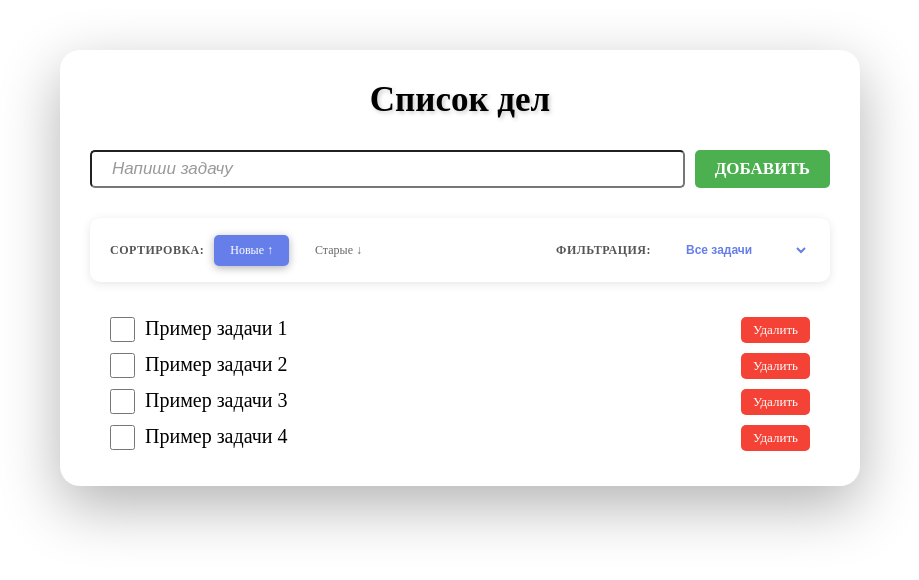
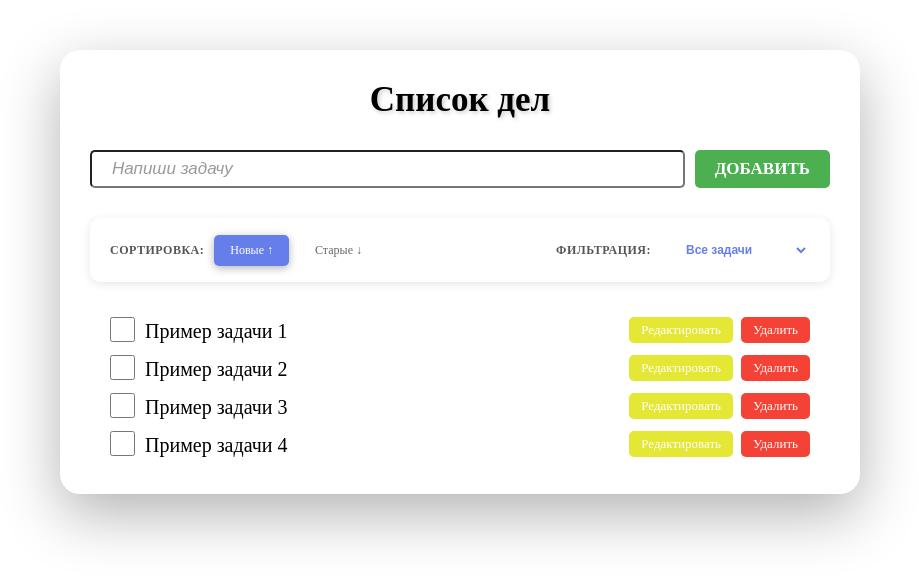
Before and after one commit to KatieSrbk/todo-by-next, a Next.js app: page / in a window 1280 px wide. Shown: the top 580 px of the page, without its empty margins (180-1099 px from the left). Built offline with nearby package versions, Linux system fonts and the light colour scheme.

Commit message:
feat: реализовать редактирование to-do

```diff
--- a/src/components/TodoList/TodoList.jsx
+++ b/src/components/TodoList/TodoList.jsx
@@ -48,12 +48,21 @@ const TodoList = () => {
     setTodos(filteredTodos);
   };
 
+  const editTodo = (id, newText) => {
+    if (newText.trim()) {
+      const updatedTodos = todos.map((todo) =>
+        todo.id === id ? { ...todo, text: newText.trim() } : todo
+      );
+      setTodos(updatedTodos);
+    }
+  };
+
   return (
     <div className={styles.wrapper}>
       <h1 className={styles.title}>Список дел</h1>
       <AddSection addTodo={addTodo} />
       <FilterGroup />
-      <TodosItems todos={todos} deleteTodo={deleteTodo} />
+      <TodosItems todos={todos} deleteTodo={deleteTodo} editTodo={editTodo} />
     </div>
   );
 };
--- a/src/components/TodosItems/index.jsx
+++ b/src/components/TodosItems/index.jsx
@@ -1,21 +1,93 @@
+import { useEffect, useRef, useState } from 'react';
 import styles from './styles.module.scss';
 
-const TodosItems = ({ todos, deleteTodo }) => {
+const TodosItems = ({ todos, deleteTodo, editTodo }) => {
+  const [editingId, setEditingId] = useState(null);
+  const [editText, setEditText] = useState('');
+  const inputRef = useRef(null);
+
+  const startEditing = (todo) => {
+    setEditingId(todo.id);
+    setEditText(todo.text);
+  };
+
+  const saveEdit = (id) => {
+    if (editText.trim()) {
+      editTodo(id, editText);
+      setEditingId(null);
+      setEditText('');
+    }
+  };
+
+  const cancelEdit = () => {
+    setEditingId(null);
+    setEditText('');
+  };
+
+  const handleKeyDown = (e, id) => {
+    if (e.key === 'Enter') {
+      saveEdit(id);
+    } else if (e.key === 'Escape') {
+      cancelEdit();
+    }
+  };
+
+  useEffect(() => {
+    if (editingId !== null && inputRef.current) {
+      inputRef.current.focus();
+    }
+  }, [editingId]);
+
   return (
     <div className={styles.todoList}>
-      {todos.map((item, index) => {
+      {todos.map((item) => {
+        const isEditing = editingId === item.id;
         return (
-          <div key={index} className={styles.todoItem}>
+          <div key={item.id} className={styles.todoItem}>
+            {isEditing ? (
+              <div className={styles.editWrapper}>
+                <input
+                  ref={inputRef}
+                  type='text'
+                  value={editText}
+                  onChange={(e) => setEditText(e.target.value)}
+                  onKeyDown={(e) => handleKeyDown(e, item.id)}
+                  className={styles.editInput}
+                />
+                <div className={styles.editButtons}>
+                  <button
+                    className={styles.saveButton}
+                    onClick={() => saveEdit(item.id)}
+                  >
+                    💾 Сохранить
+                  </button>
+                  <button className={styles.cancelButton} onClick={cancelEdit}>
+                    ✖ Отмена
+                  </button>
+                </div>
+              </div>
+            ) : (
+              <>
                 <div className={styles.todoWrapper}>
                   <input className={styles.todoCheckbox} type='checkbox' />
                   <span className={styles.todoText}>{item.text}</span>
                 </div>
+                <div className={styles.actionButtons}>
+                  <button
+                    className={styles.editButton}
+                    onClick={() => startEditing(item)}
+                  >
+                    Редактировать
+                  </button>
                   <button
                     className={styles.deleteButton}
                     onClick={() => deleteTodo(item.id)}
                   >
                     Удалить
                   </button>
+                </div>
+              </>
+            )}
           </div>
         );
       })}
--- a/src/components/TodosItems/styles.module.scss
+++ b/src/components/TodosItems/styles.module.scss
@@ -8,11 +8,14 @@
   justify-content: space-between;
   padding: 5px 20px;
   gap: 15px;
+  align-items: flex-start;
 }
 
 .todoWrapper {
   display: flex;
   gap: 10px;
+  flex: 1;
+  min-width: 0;
 }
 
 .todoCheckbox {
@@ -22,6 +25,7 @@
   cursor: pointer;
   transition: all 0.3s ease;
   border-radius: 50%;
+  flex-shrink: 0;
 
   &:hover {
     border-color: var(--color-blue-60);
@@ -33,6 +37,66 @@
   font-size: 20px;
   color: var(--color-black);
   font-weight: 500;
+  overflow-wrap: break-word;
+  flex: 1;
+  min-width: 0;
+  line-height: 1.4;
+}
+
+.editWrapper {
+  flex: 1;
+  display: flex;
+  gap: 10px;
+  align-items: center;
+}
+
+.editInput {
+  flex: 1;
+  padding: 7px 12px;
+  border: 2px solid var(--color-green-50);
+  border-radius: 5px;
+  font-size: 16px;
+  outline: none;
+  min-width: 0;
+}
+
+.editButtons {
+  display: flex;
+  gap: 8px;
+  min-width: 0;
+}
+
+.saveButton,
+.cancelButton {
+  padding: 5px 12px;
+  border: none;
+  border-radius: 5px;
+  font-size: 13px;
+  transition: all 0.2s;
+}
+
+.saveButton {
+  background-color: var(--color-green-50);
+  color: var(--color-white);
+
+  &:hover {
+    background-color: var(--color-green-40);
+  }
+}
+
+.cancelButton {
+  background-color: var(--color-red-30);
+  color: var(--color-white);
+
+  &:hover {
+    background-color: var(--color-red-20);
+  }
+}
+
+.actionButtons {
+  display: flex;
+  gap: 8px;
+  flex-shrink: 0;
 }
 
 .deleteButton {
@@ -48,3 +112,17 @@
     transform: scale(1.05);
   }
 }
+
+.editButton {
+  padding: 5px 12px;
+  background: var(--color-yellow-40);
+  color: var(--color-white);
+  border-radius: 5px;
+  font-size: 13px;
+  transition: all 0.3s ease;
+
+  &:hover {
+    background: var(--color-yellow-10);
+    transform: scale(1.05);
+  }
+}
--- a/src/styles/variables.scss
+++ b/src/styles/variables.scss
@@ -11,6 +11,8 @@
   --color-red-30: #f44336;
   --color-red-20: #d32f2f;
   --color-red-10: #f6e1df;
+  --color-yellow-40: #e2e622e8;
+  --color-yellow-10: #bdc020;
   --color-grey-00: #e0e0e0;
   --color-grey-90: #999;
   --color-grey-60: #666;
```
Lines whose indentation alone changed are shown as unchanged.
